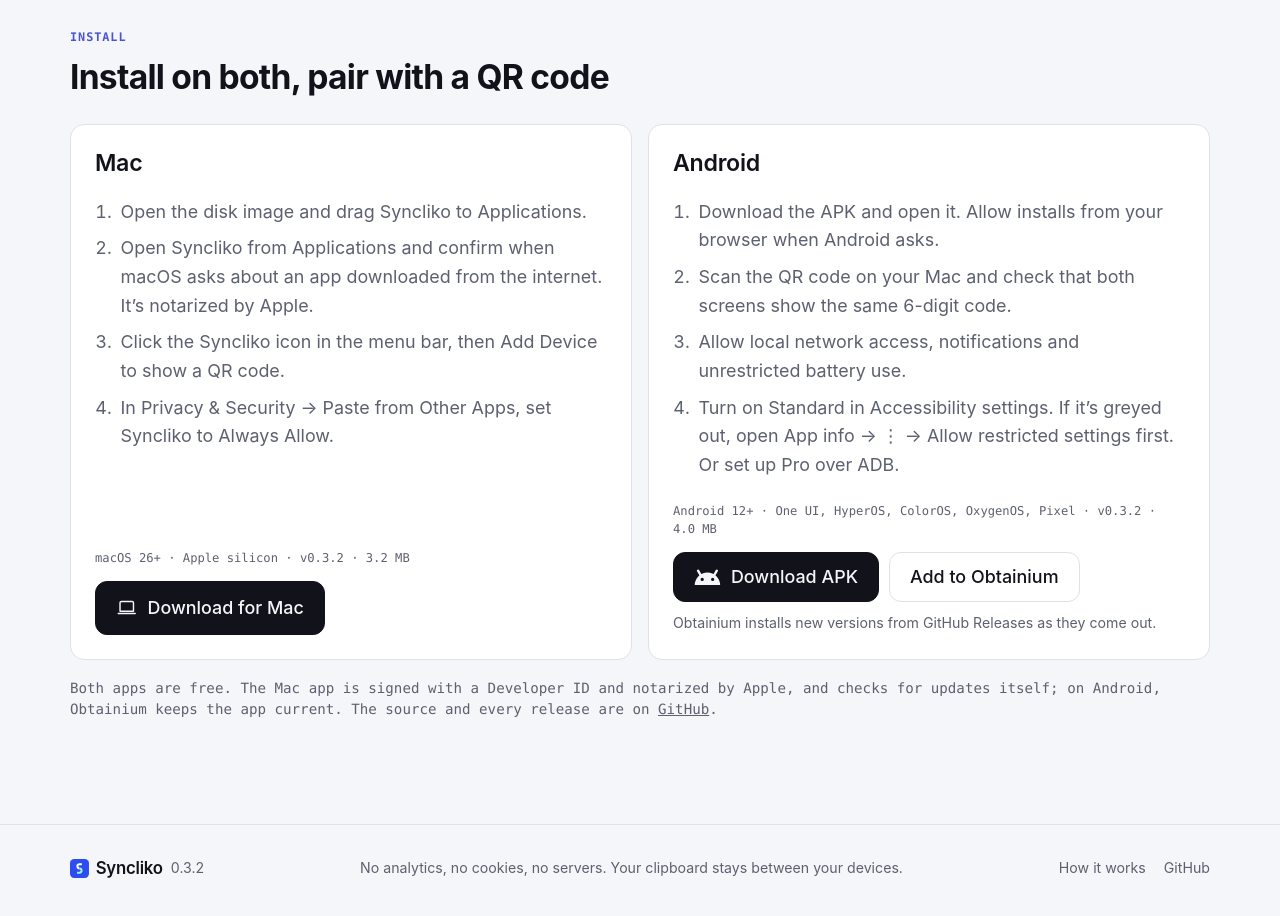
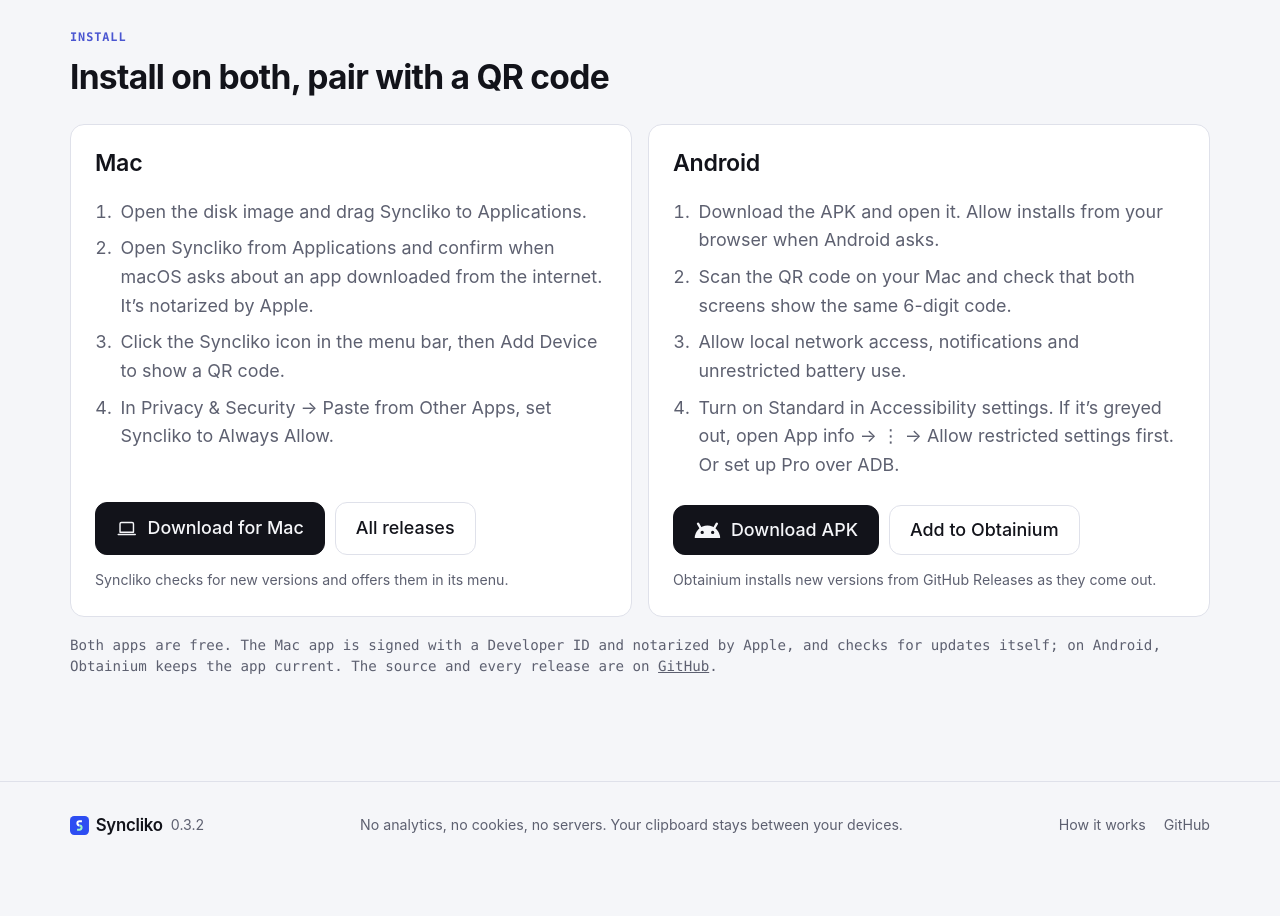
Before and after one commit to kdanet/syncliko, a plain HTML site: page site/index.html in a window 1280 px wide. Shown: the part 4200-5116 px from the top of the page. After the commit the page ends 5081 px from the top, so only its background shows below. Drawn offline with Linux system fonts and the light colour scheme.

Commit message:
Site: line up the install cards' buttons, drop the spec lines
The Mac and Android cards share their rows through subgrid (title, steps,
buttons, note), so the buttons sit at the same height whatever the steps' length
and wrap the same way: the Mac card gets "All releases" next to its download and
a note about update checks, like Android's Obtainium pair. The requirement lines
are gone, and the Apple glyph no longer makes its button taller.

Co-Authored-By: Claude Opus 5.5 <noreply@anthropic.com>

```diff
--- a/site/index.html
+++ b/site/index.html
@@ -540,14 +540,20 @@ kbd { font: 500 0.86em/1 var(--text); padding: 2px 5px 1px; border: 1px solid va
 
 /* Install */
 .install .grid { display: grid; grid-template-columns: repeat(2, minmax(0, 1fr)); gap: 16px; margin-top: 28px; }
-@media (max-width: 760px) { .install .grid { grid-template-columns: 1fr; } }
-.platform { border: 1px solid var(--line); border-radius: var(--radius); padding: 24px; background: var(--raised); display: flex; flex-direction: column; gap: 14px; }
+
+/* Both cards share the grid's rows (title, steps, buttons, note) through subgrid, so the buttons line up
+   whatever the length of each card's steps. */
+.install .grid { grid-template-rows: auto 1fr auto auto; row-gap: 0; }
+.platform { border: 1px solid var(--line); border-radius: var(--radius); padding: 24px; background: var(--raised);
+  display: grid; grid-row: span 4; grid-template-rows: subgrid; row-gap: 14px; }
 .platform ol { margin: 0; padding-left: 1.2em; color: var(--muted); }
 .platform li { margin-bottom: 8px; padding-left: 4px; }
-.platform .req { margin-top: auto; font: 400 0.76rem/1.5 var(--mono); color: var(--muted); }
-.platform .btn { align-self: flex-start; }
-.platform .btn-row { display: flex; flex-wrap: wrap; gap: 10px; }
-.platform .note { margin: -4px 0 0; font-size: var(--step--1); color: var(--muted); }
+.platform .btn-row { display: flex; flex-wrap: wrap; gap: 10px; align-self: end; }
+.platform .note { margin: 0; font-size: var(--step--1); color: var(--muted); }
+@media (max-width: 760px) {
+  .install .grid { grid-template-columns: 1fr; grid-template-rows: none; row-gap: 16px; }
+  .platform { grid-row: auto; grid-template-rows: auto; }
+}
 .install .fine { margin-top: 18px; }
 
 </style>
@@ -932,8 +938,11 @@ adb shell appops set com.syncliko.android SYSTEM_ALERT_WINDOW allow</pre>
             <li>Click the Syncliko icon in the menu bar, then Add Device to show a QR code.</li>
             <li>In Privacy &amp; Security → Paste from Other Apps, set Syncliko to Always Allow.</li>
           </ol>
-          <span class="req">macOS 26+ · Apple silicon · v0.3.2 · 3.2 MB</span>
-          <a class="btn primary" href="https://github.com/kdanet/syncliko/releases/latest/download/Syncliko.dmg"><span class="os-icon apple" aria-hidden="true">&#xF8FF;</span><svg class="os-icon mac-fallback" viewBox="0 0 24 24" width="20" height="20" style="display:none" aria-hidden="true"><path fill="none" stroke="currentColor" stroke-width="1.6" stroke-linejoin="round" stroke-linecap="round" d="M4.5 6.5a1.5 1.5 0 0 1 1.5-1.5h12a1.5 1.5 0 0 1 1.5 1.5V16h-15ZM2.5 18.5h19"/></svg>Download for Mac</a>
+          <div class="btn-row">
+            <a class="btn primary" href="https://github.com/kdanet/syncliko/releases/latest/download/Syncliko.dmg"><span class="os-icon apple" aria-hidden="true">&#xF8FF;</span><svg class="os-icon mac-fallback" viewBox="0 0 24 24" width="20" height="20" style="display:none" aria-hidden="true"><path fill="none" stroke="currentColor" stroke-width="1.6" stroke-linejoin="round" stroke-linecap="round" d="M4.5 6.5a1.5 1.5 0 0 1 1.5-1.5h12a1.5 1.5 0 0 1 1.5 1.5V16h-15ZM2.5 18.5h19"/></svg>Download for Mac</a>
+            <a class="btn" href="https://github.com/kdanet/syncliko/releases" rel="noopener">All releases</a>
+          </div>
+          <p class="note">Syncliko checks for new versions and offers them in its menu.</p>
         </div>
         <div class="platform">
           <h3>Android</h3>
@@ -943,7 +952,6 @@ adb shell appops set com.syncliko.android SYSTEM_ALERT_WINDOW allow</pre>
             <li>Allow local network access, notifications and unrestricted battery use.</li>
             <li>Turn on Standard in Accessibility settings. If it’s greyed out, open App info → ⋮ → Allow restricted settings first. Or set up Pro over ADB.</li>
           </ol>
-          <span class="req">Android 12+ · One UI, HyperOS, ColorOS, OxygenOS, Pixel · v0.3.2 · 4.0 MB</span>
           <div class="btn-row">
             <a class="btn primary" href="https://github.com/kdanet/syncliko/releases/latest/download/Syncliko.apk"><svg class="os-icon android" viewBox="3 7.2 18 11" width="24" height="15" aria-hidden="true"><path fill="currentColor" fill-rule="evenodd" d="M3.5 18a8.5 8.5 0 0 1 17 0Z M9.6 14.2a1.1 1.1 0 1 1-2.2 0a1.1 1.1 0 1 1 2.2 0Z M16.6 14.2a1.1 1.1 0 1 1-2.2 0a1.1 1.1 0 1 1 2.2 0Z"/><path fill="none" stroke="currentColor" stroke-width="1.6" stroke-linecap="round" d="M7.4 11.2 5.7 8.3M16.6 11.2l1.7-2.9"/></svg>Download APK</a>
             <a class="btn" href="https://apps.obtainium.imranr.dev/redirect?r=obtainium://add/https://github.com/kdanet/syncliko" rel="noopener">Add to Obtainium</a>
--- a/site/site.css
+++ b/site/site.css
@@ -110,5 +110,5 @@ footer .wrap { display: flex; justify-content: space-between; align-items: cente
 /* Platform icons in download buttons. The Mac one is the Apple glyph; where the font lacks it, the page's
    script shows a laptop instead. The SVGs also carry width and height, so they stay small without this file. */
 .btn .os-icon { flex: none; width: 1.2em; height: 1.2em; display: block; }
-.btn .apple { width: auto; height: auto; font: 400 1.25em/1 -apple-system, BlinkMacSystemFont, sans-serif; transform: translateY(-0.06em); }
+.btn .apple { width: auto; height: auto; font: 400 1.25em/0.8 -apple-system, BlinkMacSystemFont, sans-serif; transform: translateY(-0.06em); }
 .btn .android { width: 1.5em; height: 0.92em; }
```
